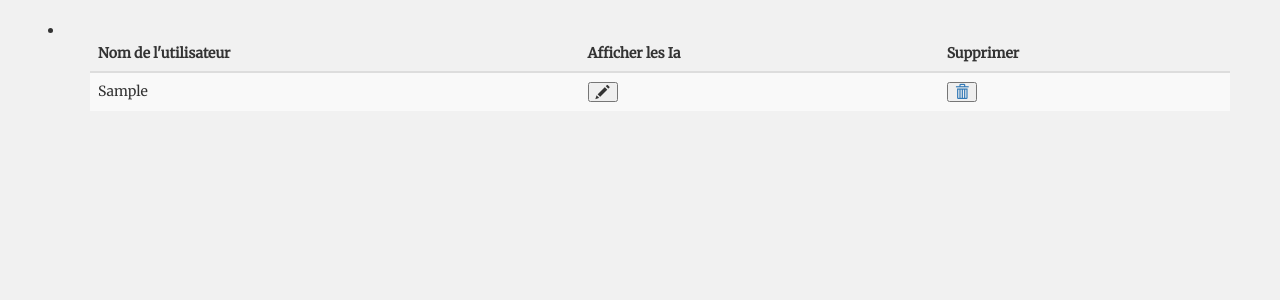
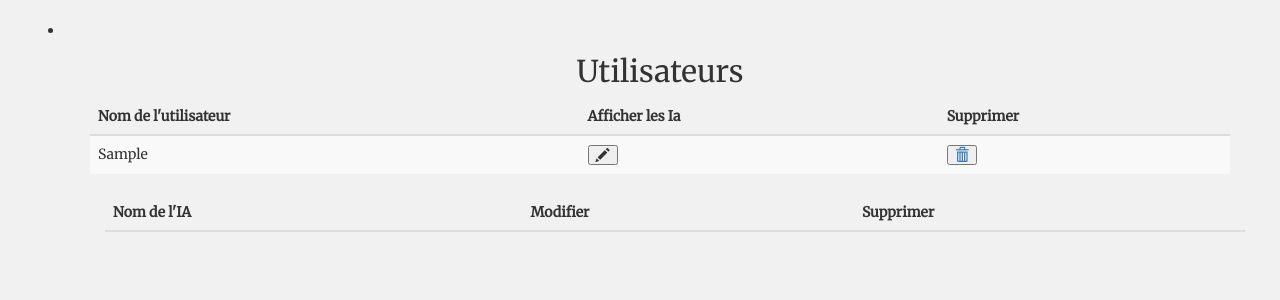
Before and after one commit to Nydareld/IaGameServer, a Flask app: page /suprUser/1 in a window 1280 px wide. Shown: the part 76-376 px from the top of the page. Run offline with Flask 2, Linux system fonts and the light colour scheme; tables that the repository leaves empty hold one stand-in row (values such as "Sample post"); lists and menus that the app fills with data are empty; parts of the project's set-up code (start-up, migrations or seed data) failed here and were passed over; some libraries are stand-ins or nearby versions.

Commit message:
ajout des Ia dans la partie administrer ainsi que la modification

```diff
--- a/CodIa/tuto/templates/administrer.html
+++ b/CodIa/tuto/templates/administrer.html
@@ -11,6 +11,7 @@
 		<li>
 			<div class="mesia">
 			<div class=container>
+				<h2>Utilisateurs</h2>
 				<table class="table table-striped">
 				    <thead>
 				        <tr>
@@ -22,11 +23,35 @@
 				    <tbody>
        {% for x in users %}
 			 <tr>
+			 	{% if current_user.pseudo!=x.pseudo%}
 				 <td>{{x.pseudo}}</td>
 				 <td><a href="#" ><button type="button" class="glyphicon glyphicon-pencil"></a></td>
 				 <td><a href="{{ url_for('suprUser', pseudo=x.pseudo) }}" ><button type="button" class="glyphicon glyphicon-trash"></button></a></td>
 		 	</tr>
+      {% endif %}
+      {% endfor %}
+					</tbody>
+				</table>
+			<div class="mesia">
+			<div class=container>
+				<table class="table table-striped">
+				    <thead>
+				        <tr>
+				            <th>Nom de l'IA</th>
+				            <th>Modifier</th>
+				            <th>Supprimer</th>
+				        </tr>
+				    </thead>
+				    <tbody>
 
+       {% for x in ia %}
+       {% if x.user_pseudo==current_user.pseudo %}
+			 <tr>
+				 <td>{{x.name}}</td>
+				 <td><a href="{{ url_for('modifIa', filename=x.name) }}"><button type="button" class="glyphicon glyphicon-pencil"></button></a></td>
+				 <td><a href="{{ url_for('suprIa', filename=x.name) }}" ><button type="button" class="glyphicon glyphicon-trash"></button></a></td>
+		 	</tr>
+        {% endif %}
       {% endfor %}
 					</tbody>
 				</table>
--- a/CodIa/tuto/views.py
+++ b/CodIa/tuto/views.py
@@ -103,7 +103,8 @@ def administrer():
 			"administrer.html",
 			title="Administrer",
 			tab="administrer",
-			users=User.query.all())
+			users=User.query.all(),
+			ia=Ia.query.all())
 
 @app.route("/suprUser/<string:pseudo>")
 def suprUser(pseudo):
```
